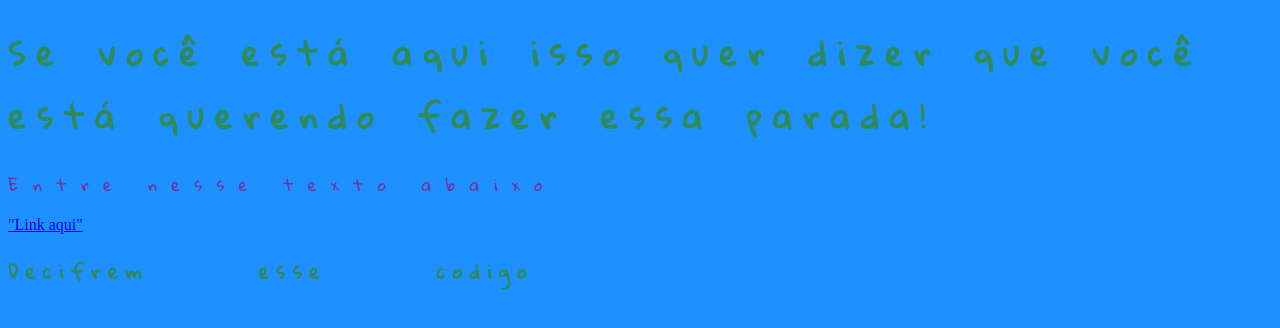
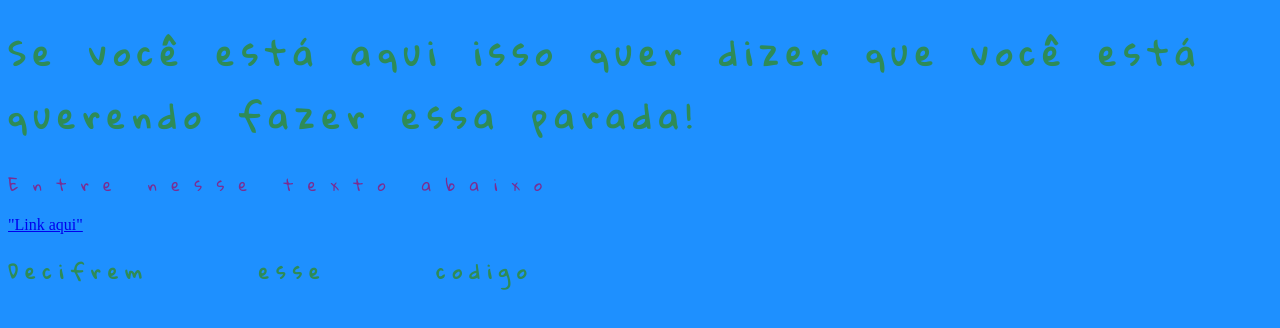
Before and after one commit to blpgc/blpgc.github.io, a plain HTML site: page index.html in a window 1280 px wide. Drawn offline with Linux system fonts and the light colour scheme.

```diff
--- a/style.css
+++ b/style.css
@@ -1,7 +1,7 @@
 h1 {
   color:seagreen;
       font-family: 'Gloria Hallelujah', cursive;
-      letter-spacing:0.35em;
+      letter-spacing:0.25em;
       word-spacing:0.25em;
 }
 p {
```
